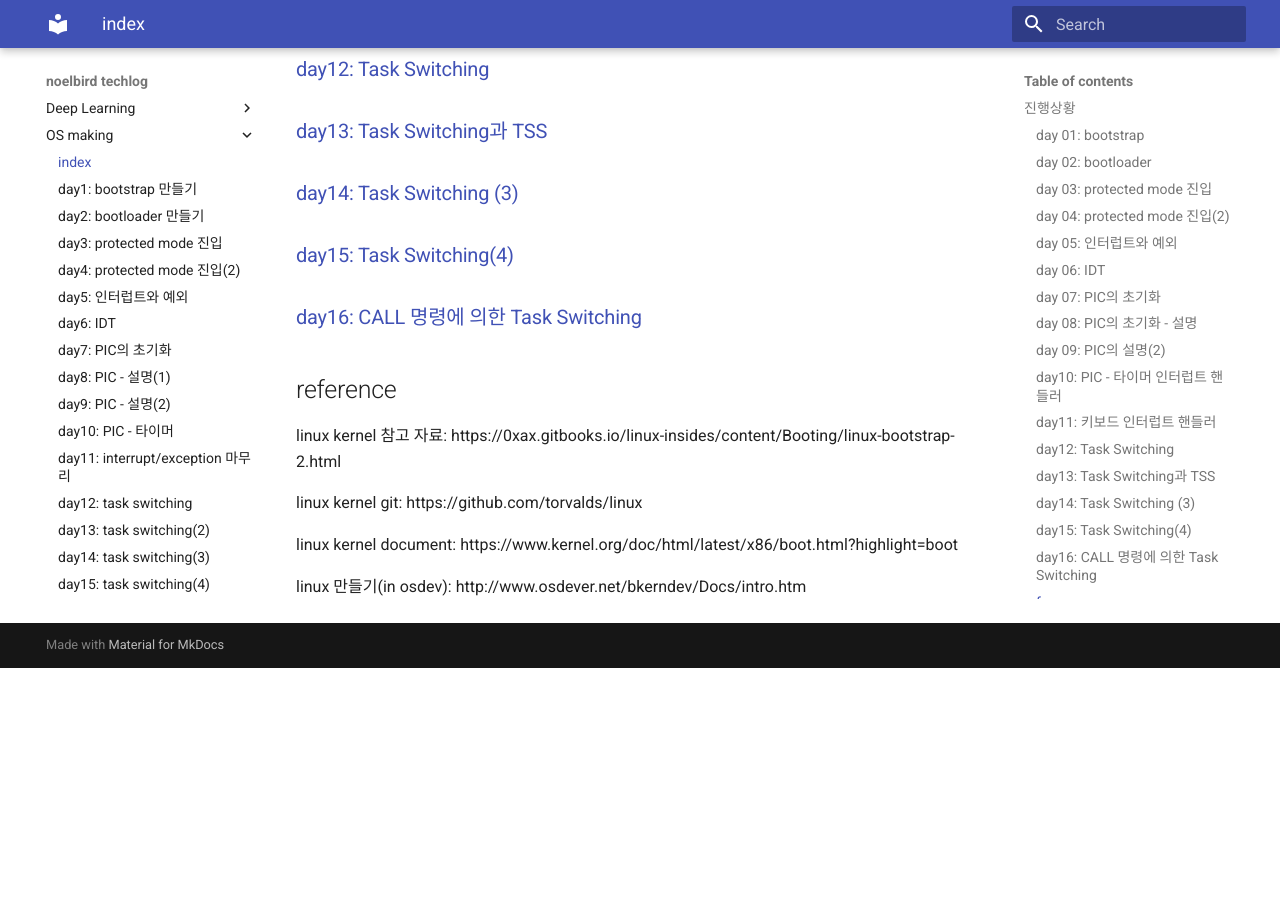
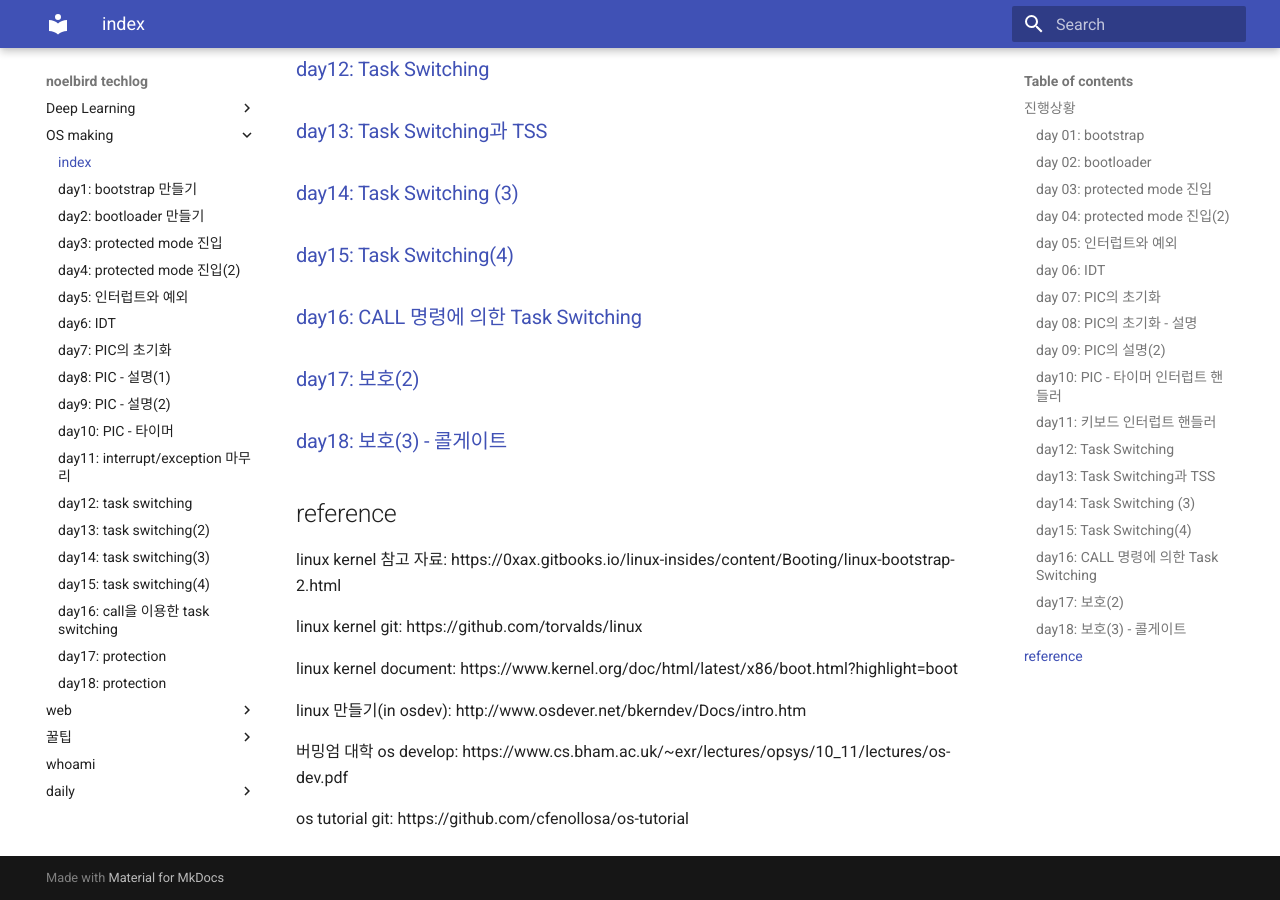
Before and after one commit to NoelBird/noelbird.github.io, an MkDocs documentation site: the page built from docs/os-making/index.md, in a window 1280 px wide and 900 px high, scrolled down 924 px. Built offline with MkDocs 1.6.1 and Material for MkDocs 9.7.7, drawn with Linux system fonts in a browser that asks for light colours; nearby versions of some CDN libraries; before the commit the page ends 1592 px from its top, so only the background shows below that.

Commit message:
update index.md | add reference

```diff
--- a/docs/os-making/index.md
+++ b/docs/os-making/index.md
@@ -36,6 +36,10 @@
 
 ### [day16: CALL 명령에 의한 Task Switching](16.md)
 
+### [day17: 보호(2)](17.md)
+
+### [day18: 보호(3) - 콜게이트](18.md)
+
 
 
 
@@ -51,3 +55,7 @@
 linux kernel document: https://www.kernel.org/doc/html/latest/x86/boot.html?highlight=boot
 
 linux 만들기(in osdev): http://www.osdever.net/bkerndev/Docs/intro.htm
+
+버밍엄 대학 os develop: https://www.cs.bham.ac.uk/~exr/lectures/opsys/10_11/lectures/os-dev.pdf
+
+os tutorial git: https://github.com/cfenollosa/os-tutorial
```
